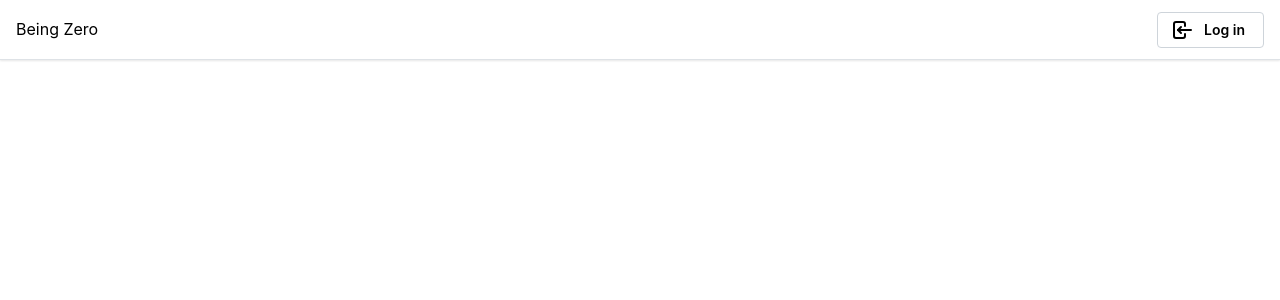
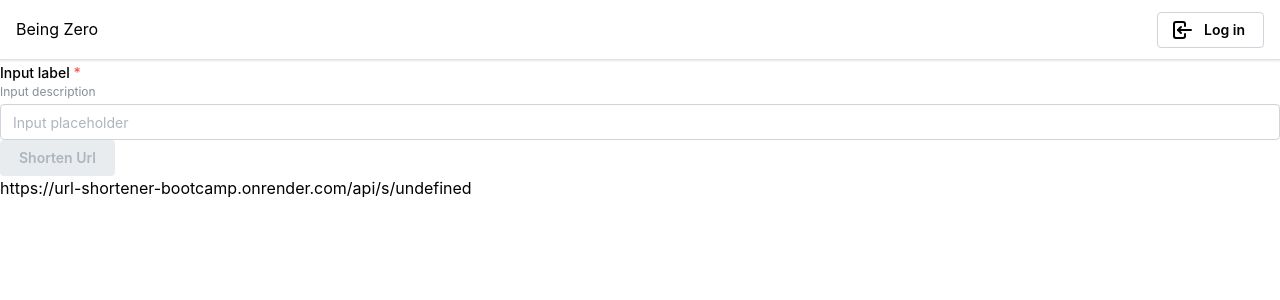
Before and after one commit to PaturiYashwanth158/Url-Shortner-yashwebapp, a React (Vite) app in the folder frontend/: page /url/shortener in a window 1280 px wide. Before the commit this address had no page. Shown: the top 300 px of the page. Built offline with nearby package versions, Linux system fonts and the light colour scheme.

Commit message:
initial commit

```diff
--- a/frontend/src/App.jsx
+++ b/frontend/src/App.jsx
@@ -16,7 +16,7 @@ function App() {
             <Route path='/' element={<Home/>}/>
             <Route path='/profile' element={<Profile/>}/>
             <Route path='/login' element={<LoginPage/>} />
-            <Route path='/shorten' element={<ShortenUrl/>} />
+            <Route path='/url/shortener' element={<ShortenUrl/>} />
             <Route element={<PrivateRoute/>}>
 
             </Route>
--- a/frontend/src/Components/UrlShortener/Response.jsx
+++ b/frontend/src/Components/UrlShortener/Response.jsx
@@ -4,7 +4,7 @@ import React from 'react'
 export default function Response({response}) {
  return (
    <div>
-      {"https://url-shortener-bootcamp.onrender.com/api/s/"+response.shortCode}
+      {"https://url-shortener-bootcamp.onrender.com/api/s/"+response?.shortCode}
    </div>
  )
 }
--- a/frontend/src/Pages/ShortenUrl/ShortenUrl.jsx
+++ b/frontend/src/Pages/ShortenUrl/ShortenUrl.jsx
@@ -15,4 +15,4 @@ export default function ShortenUrl() {
 
     </div>
   )
-}
+}7
```
